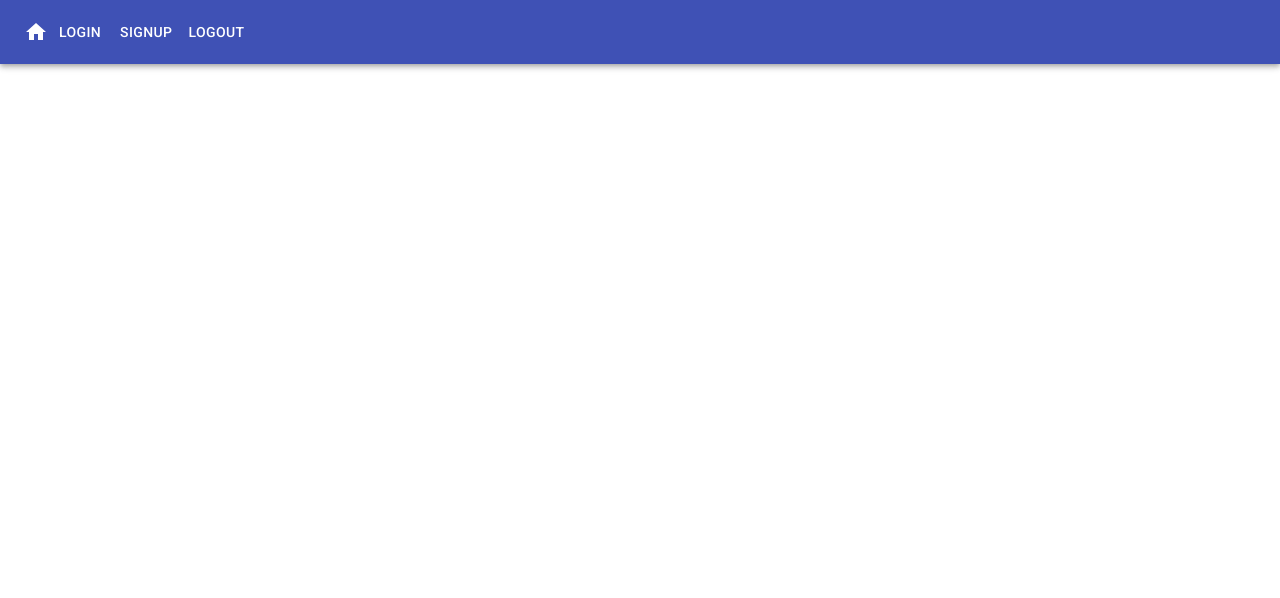
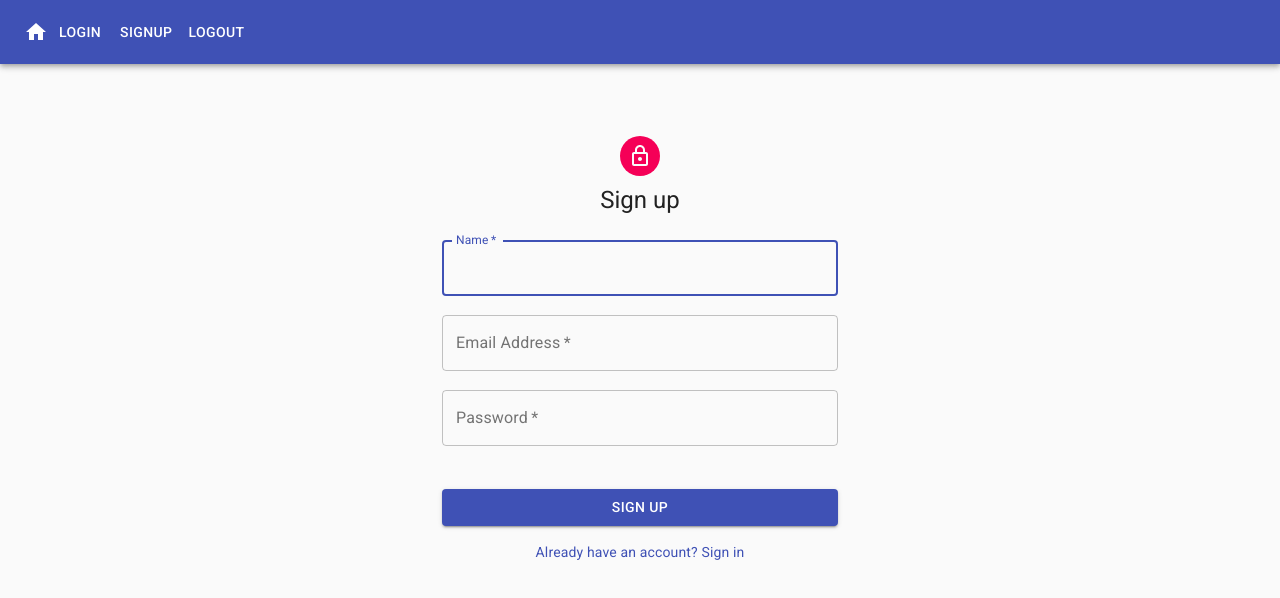
Before and after one commit to Mmmams/NODEJS-CHAT, a React (Create React App) app in the folder client/: page /signup in a window 1280 px wide. Shown: the top 598 px of the page. Built offline with nearby package versions, Linux system fonts and the light colour scheme.

Commit message:
feat: added signup frantend and backend sides

```diff
--- a/client/src/App.js
+++ b/client/src/App.js
@@ -1,21 +1,27 @@
-import { useState } from "react";
 import { BrowserRouter, Switch, Route } from "react-router-dom";
-
+import React, { useState } from "react";
 import "./App.css";
-
+import { UserContext } from "./UserContext";
 import Chat from "./components/chat/chat.jsx";
 import Home from "./components/home/home";
 import Navbar from "./layout/Navbar";
+import Login from "./components/auth/login";
+import Signup from "./components/auth/signup";
 
 function App() {
+  const [user, setUser] = useState(null);
   return (
     <BrowserRouter>
       <div className="App">
-        <Navbar />
-        <Switch>
-          <Route exact path="/" component={Home} />
-          <Route path="/chat/:room_id/:room_name" component={Chat} />
-        </Switch>
+        <UserContext.Provider value={{ user, setUser }}>
+          <Navbar />
+          <Switch>
+            <Route exact path="/" component={Home} />
+            <Route path="/chat/:room_id/:room_name" component={Chat} />
+            <Route path="/login" component={Login} />
+            <Route path="/signup" component={Signup} />
+          </Switch>
+        </UserContext.Provider>
       </div>
     </BrowserRouter>
   );
--- /dev/null
+++ b/client/src/UserContext.js
@@ -0,0 +1,2 @@
+import { createContext } from "react";
+export const UserContext = createContext(null);
--- /dev/null
+++ b/client/src/components/auth/login.jsx
@@ -0,0 +1,94 @@
+import React from "react";
+import Avatar from "@material-ui/core/Avatar";
+import Button from "@material-ui/core/Button";
+import CssBaseline from "@material-ui/core/CssBaseline";
+import TextField from "@material-ui/core/TextField";
+import FormControlLabel from "@material-ui/core/FormControlLabel";
+import Checkbox from "@material-ui/core/Checkbox";
+import Link from "@material-ui/core/Link";
+import Grid from "@material-ui/core/Grid";
+import LockOutlinedIcon from "@material-ui/icons/LockOutlined";
+import Typography from "@material-ui/core/Typography";
+import { makeStyles } from "@material-ui/core/styles";
+import Container from "@material-ui/core/Container";
+
+const useStyles = makeStyles((theme) => ({
+  paper: {
+    marginTop: theme.spacing(8),
+    display: "flex",
+    flexDirection: "column",
+    alignItems: "center",
+  },
+  avatar: {
+    margin: theme.spacing(1),
+    backgroundColor: theme.palette.secondary.main,
+  },
+  form: {
+    width: "100%", // Fix IE 11 issue.
+    marginTop: theme.spacing(1),
+  },
+  submit: {
+    margin: theme.spacing(3, 0, 2),
+  },
+}));
+
+export default function Login() {
+  const classes = useStyles();
+
+  return (
+    <Container component="main" maxWidth="xs">
+      <CssBaseline />
+      <div className={classes.paper}>
+        <Avatar className={classes.avatar}>
+          <LockOutlinedIcon />
+        </Avatar>
+        <Typography component="h1" variant="h5">
+          Login
+        </Typography>
+        <form className={classes.form} noValidate>
+          <TextField
+            variant="outlined"
+            margin="normal"
+            required
+            fullWidth
+            id="email"
+            label="Email Address"
+            name="email"
+            autoComplete="email"
+            autoFocus
+          />
+          <TextField
+            variant="outlined"
+            margin="normal"
+            required
+            fullWidth
+            name="password"
+            label="Password"
+            type="password"
+            id="password"
+            autoComplete="current-password"
+          />
+          <FormControlLabel
+            control={<Checkbox value="remember" color="primary" />}
+            label="Remember me"
+          />
+          <Button
+            type="submit"
+            fullWidth
+            variant="contained"
+            color="primary"
+            className={classes.submit}
+          >
+            Sign In
+          </Button>
+
+          <Grid item>
+            <Link href="#" variant="body2">
+              {"Don't have an account? Sign Up"}
+            </Link>
+          </Grid>
+        </form>
+      </div>
+    </Container>
+  );
+}
--- /dev/null
+++ b/client/src/components/auth/signup.jsx
@@ -0,0 +1,161 @@
+import React, { useState, useContext } from "react";
+import Avatar from "@material-ui/core/Avatar";
+import Button from "@material-ui/core/Button";
+import CssBaseline from "@material-ui/core/CssBaseline";
+import TextField from "@material-ui/core/TextField";
+import Link from "@material-ui/core/Link";
+import Grid from "@material-ui/core/Grid";
+import LockOutlinedIcon from "@material-ui/icons/LockOutlined";
+import Typography from "@material-ui/core/Typography";
+import { makeStyles } from "@material-ui/core/styles";
+import Container from "@material-ui/core/Container";
+import FormHelperText from "@material-ui/core/FormHelperText";
+import { UserContext } from "../../UserContext.js";
+import { Redirect } from "react-router-dom";
+import { useRouteMatch, useHistory } from "react-router-dom";
+
+const useStyles = makeStyles((theme) => ({
+  paper: {
+    marginTop: theme.spacing(8),
+    display: "flex",
+    flexDirection: "column",
+    alignItems: "center",
+  },
+  avatar: {
+    margin: theme.spacing(1),
+    backgroundColor: theme.palette.secondary.main,
+  },
+  form: {
+    width: "100%", // Fix IE 11 issue.
+    marginTop: theme.spacing(3),
+  },
+  submit: {
+    margin: theme.spacing(3, 0, 2),
+  },
+}));
+
+export default function Signup() {
+  const { user, setUser } = useContext(UserContext);
+  const classes = useStyles();
+  const [name, setName] = useState("");
+  const [email, setEmail] = useState("");
+  const [password, setPassword] = useState("");
+  const [nameError, setNameError] = useState("");
+  const [emailError, setEmailError] = useState("");
+  const [passwordError, setPasswordError] = useState("");
+
+  const handleSubmit = async (event) => {
+    event.preventDefault();
+    try {
+      const res = await fetch("http://localhost:5500/signup", {
+        method: "POST",
+        credentials: "include",
+        body: JSON.stringify({ name, email, password }),
+        headers: { "Content-Type": "application/json" },
+      });
+      const data = await res.json();
+      console.log("data", data);
+      if (data.errors) {
+        setEmailError(data.errors.email);
+        setNameError(data.errors.name);
+        setPasswordError(data.errors.password);
+      }
+      if (data.user) {
+        setUser(data.user);
+      }
+    } catch (error) {
+      console.log(error);
+    }
+    console.log(user);
+    if (user) {
+      console.log(234);
+      return <Redirect to="/" />;
+    }
+  };
+
+  return (
+    <Container component="main" maxWidth="xs">
+      <CssBaseline />
+      <div className={classes.paper}>
+        <Avatar className={classes.avatar}>
+          <LockOutlinedIcon />
+        </Avatar>
+        <Typography component="h1" variant="h5">
+          Sign up
+        </Typography>
+        <form className={classes.form} noValidate onSubmit={handleSubmit}>
+          <Grid container spacing={2}>
+            <Grid item xs={12}>
+              <TextField
+                autoComplete="fname"
+                name="firstName"
+                variant="outlined"
+                required
+                fullWidth
+                id="firstName"
+                label="Name"
+                autoFocus
+                value={name}
+                onChange={(event) => {
+                  setName(event.target.value);
+                }}
+              />
+              <FormHelperText>{nameError}</FormHelperText>
+            </Grid>
+
+            <Grid item xs={12}>
+              <TextField
+                variant="outlined"
+                required
+                fullWidth
+                id="email"
+                label="Email Address"
+                name="email"
+                autoComplete="email"
+                value={email}
+                onChange={(event) => {
+                  setEmail(event.target.value);
+                }}
+              />
+              <FormHelperText>{emailError}</FormHelperText>
+            </Grid>
+            <Grid item xs={12}>
+              <TextField
+                variant="outlined"
+                required
+                fullWidth
+                name="password"
+                label="Password"
+                type="password"
+                id="password"
+                autoComplete="current-password"
+                value={password}
+                onChange={(event) => {
+                  setPassword(event.target.value);
+                }}
+              />
+              <FormHelperText>{passwordError}</FormHelperText>
+            </Grid>
+            <Grid item xs={12}></Grid>
+          </Grid>
+          <Button
+            type="submit"
+            fullWidth
+            variant="contained"
+            color="primary"
+            className={classes.submit}
+          >
+            Sign Up
+          </Button>
+          <Grid container justify="center">
+            <Grid item>
+              <Link href="#" variant="body2">
+                Already have an account? Sign in
+              </Link>
+            </Grid>
+          </Grid>
+        </form>
+      </div>
+    </Container>
+  );
+}
--- a/client/src/components/chat/chat.jsx
+++ b/client/src/components/chat/chat.jsx
@@ -14,7 +14,7 @@ const useStyles = makeStyles((theme) => ({
   root: {
     display: "flex",
     flexDirection: "column",
-    margin: "0 auto",
+    margin: "20px auto",
     width: "70vw",
   },
   btn: {
@@ -48,6 +48,7 @@ const Chat = () => {
     socket.on("message", (message) => {
       setMessages([...messages, message]);
     });
+    console.log("message", message);
   }, [messages]);
 
   useEffect(() => {
--- a/client/src/components/chat/messages.jsx
+++ b/client/src/components/chat/messages.jsx
@@ -1,7 +1,45 @@
 import React from "react";
 
+import { makeStyles } from "@material-ui/core/styles";
+
+const useStyles = makeStyles((theme) => ({
+  root: {
+    ...theme.typography.button,
+    backgroundColor: theme.palette.background.paper,
+    padding: theme.spacing(1),
+    display: "flex",
+    margin: "10px",
+  },
+  container: {
+    width: "70vw",
+
+    margin: "10px auto",
+    padding: "10px",
+  },
+  own: {
+    backgroundColor: "#C3A1E9",
+    padding: "5px",
+    marginLeft: "auto",
+  },
+}));
+
 const Messages = ({ messages, user_id }) => {
-  return <div>{JSON.stringify(messages)}</div>;
+  const classes = useStyles();
+  return (
+    <div className={classes.container}>
+      {messages.map((msg) => (
+        <div className={classes.root} key={msg._id}>
+          {msg.user_id === user_id ? (
+            <div className={classes.own}>{msg.text}</div>
+          ) : (
+            <div>
+              {msg.userName}: {msg.text}
+            </div>
+          )}
+        </div>
+      ))}
+    </div>
+  );
 };
 
 export default Messages;
--- a/client/src/components/createRoomCard/createRoomCard.js
+++ b/client/src/components/createRoomCard/createRoomCard.js
@@ -1,4 +1,4 @@
-import React, { useState, useEffect } from "react";
+import React, { useState, useEffect, useContext } from "react";
 import { makeStyles } from "@material-ui/core/styles";
 import Card from "@material-ui/core/Card";
 import Button from "@material-ui/core/Button";
@@ -9,14 +9,15 @@ import {
   Input,
 } from "@material-ui/core";
 import io from "socket.io-client";
-
+import { UserContext } from "../../UserContext.js";
 let socket;
 
 const useStyles = makeStyles({
   root: {
     minWidth: 275,
+    height: "33vh",
     flexGrow: 3,
-    margin: 20,
+    margin: "20",
     backgroundColor: "whitesmoke",
   },
   bullet: {
@@ -33,9 +34,17 @@ const useStyles = makeStyles({
   btn: {
     margin: 10,
   },
+  helloTitle: {
+    margin: "20px",
+    fontWeight: "bold",
+  },
+  form: {
+    margin: "20px",
+  },
 });
 
 export default function CreateRoomCard() {
+  const { user, setUser } = useContext(UserContext);
   const ENDPOINT = "localhost:5500";
   useEffect(() => {
     socket = io(ENDPOINT);
@@ -61,7 +70,8 @@ export default function CreateRoomCard() {
 
   return (
     <Card className={classes.root}>
-      <FormControl>
+      <div className={classes.helloTitle}>WELCOME {user}</div>
+      <FormControl className={classes.form}>
         <form onSubmit={handleSubmit}>
           <InputLabel htmlFor="my-input">Room name</InputLabel>
           <Input
--- a/client/src/components/roomCard/roomCard.jsx
+++ b/client/src/components/roomCard/roomCard.jsx
@@ -10,9 +10,12 @@ import io from "socket.io-client";
 let socket;
 
 const useStyles = makeStyles({
+  container: {
+    flexGrow: 2,
+  },
   root: {
     minWidth: 275,
-    flexGrow: 2,
+    flexGrow: 1,
     margin: 20,
   },
   bullet: {
@@ -57,7 +60,7 @@ export default function RoomCard() {
   }, [rooms]);
 
   return (
-    <div>
+    <div className={classes.container}>
       {rooms.map((room) => (
         <Card className={classes.root} variant="outlined" key={room._id}>
           <CardContent>
--- a/client/src/layout/Navbar.js
+++ b/client/src/layout/Navbar.js
@@ -1,5 +1,5 @@
 import React from "react";
-import { useHistory } from "react-router-dom";
+import { useHistory, useRouteMatch } from "react-router-dom";
 
 import SvgIcon from "@material-ui/core/SvgIcon";
 import AppBar from "@material-ui/core/AppBar";
@@ -16,6 +16,7 @@ function HomeIcon(props) {
 
 const Navbar = () => {
   const history = useHistory();
+  const match = useRouteMatch();
   return (
     <AppBar position="static">
       <Toolbar>
@@ -24,8 +25,22 @@ const Navbar = () => {
             history.push("/");
           }}
         />
-        <Button color="inherit">Login</Button>
-        <Button color="inherit">Signup</Button>
+        <Button
+          color="inherit"
+          onClick={() => {
+            history.push(`${match.path}login`);
+          }}
+        >
+          Login
+        </Button>
+        <Button
+          color="inherit"
+          onClick={() => {
+            history.push(`${match.path}signup`);
+          }}
+        >
+          Signup
+        </Button>
         <Button color="inherit">Logout</Button>
       </Toolbar>
     </AppBar>
```
